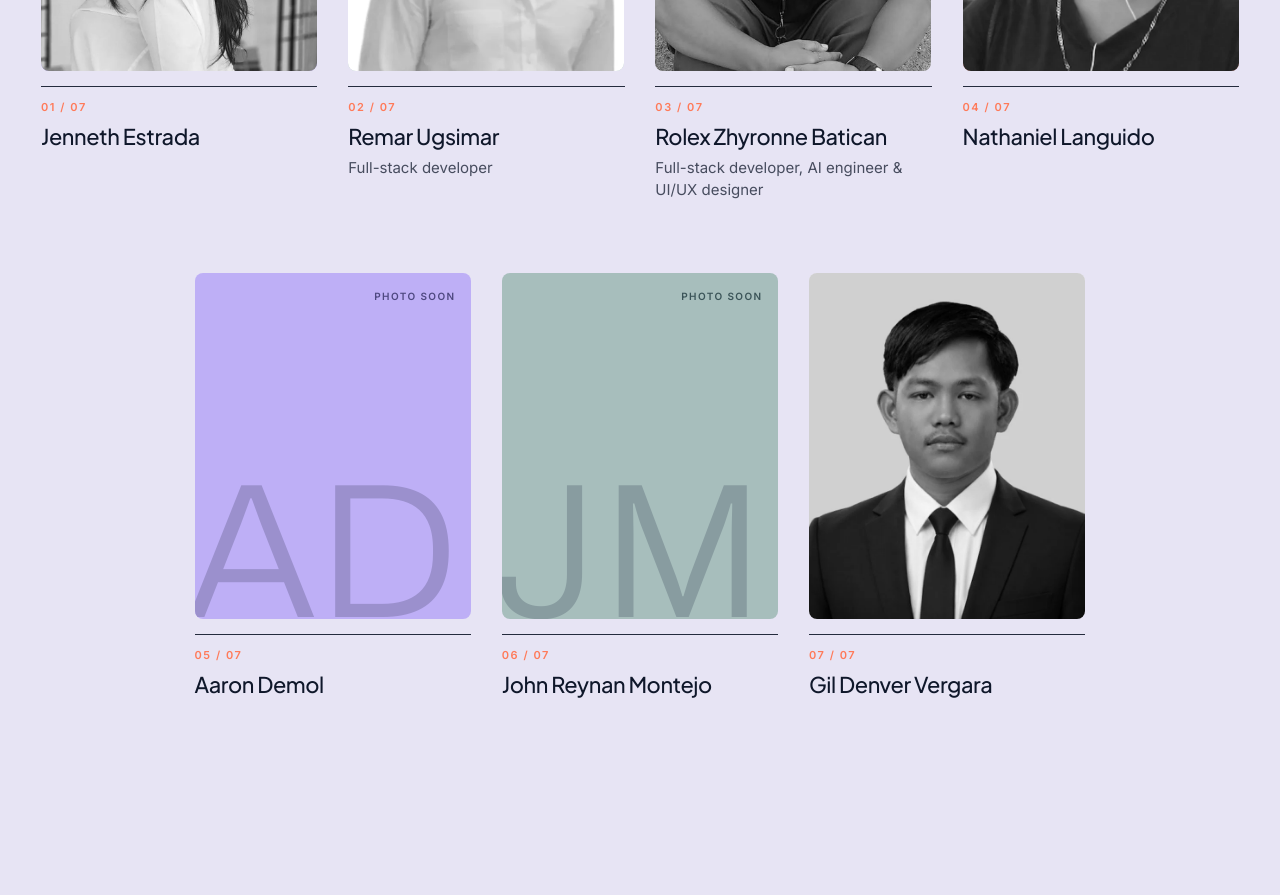
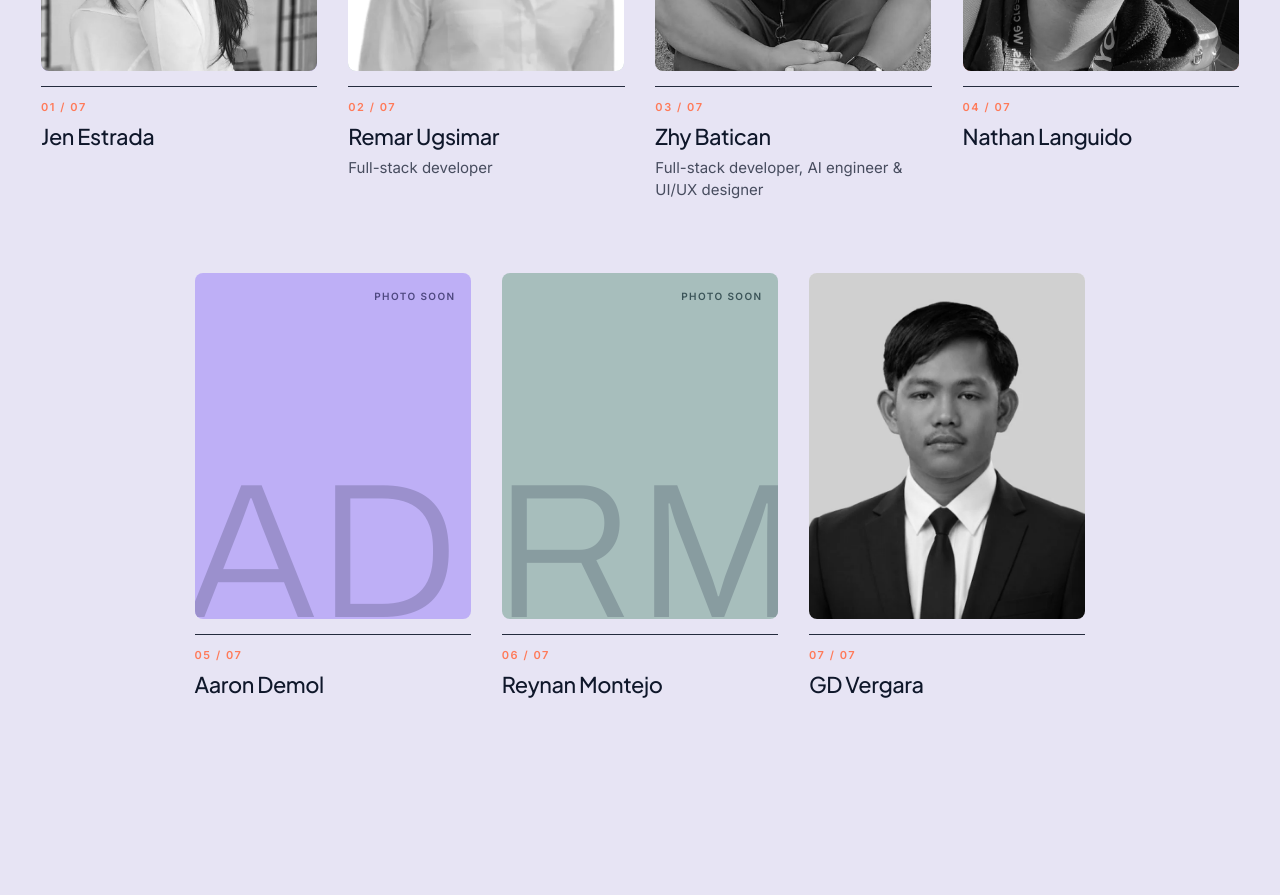
Before and after one commit to sauxxxxx/workwithoddly, a Next.js app: page /about in a window 1280 px wide. Shown: the part 2020-2915 px from the top of the page. Built offline with nearby package versions, Linux system fonts and the light colour scheme.

Commit message:
Publish updated team display names and Nathan portrait

```diff
--- a/components/about/TeamGrid.tsx
+++ b/components/about/TeamGrid.tsx
@@ -7,7 +7,7 @@ const GROUNDS = ["lavender", "sage", "cream", "coral"] as const;
 const COLUMNS = 4;
 
 const pad = (n: number) => String(n).padStart(2, "0");
-/** First and last initial: "Rolex Zhyronne Batican" → "RB". */
+/** First and last initial: "Reynan Montejo" → "RM". */
 const initials = (name: string) => {
   const words = name.split(" ").filter(Boolean);
   return (words[0][0] + (words.length > 1 ? words[words.length - 1][0] : "")).toUpperCase();
--- a/content/team.ts
+++ b/content/team.ts
@@ -18,11 +18,11 @@ export const team: TeamMember[] = [];
 
 /** The studio's people, on the About Us page. */
 export const people: TeamMember[] = [
-  { name: "Jenneth Estrada", role: null, portrait: "/team/jenneth-estrada.webp" },
+  { name: "Jen Estrada", role: null, portrait: "/team/jenneth-estrada.webp" },
   { name: "Remar Ugsimar", role: "Full-stack developer", portrait: "/team/remar-ugsimar.webp" },
-  { name: "Rolex Zhyronne Batican", role: "Full-stack developer, AI engineer & UI/UX designer", portrait: "/team/rolex-zhyronne-batican.webp" },
-  { name: "Nathaniel Languido", role: null, portrait: "/team/nathaniel-languido.webp" },
+  { name: "Zhy Batican", role: "Full-stack developer, AI engineer & UI/UX designer", portrait: "/team/rolex-zhyronne-batican.webp" },
+  { name: "Nathan Languido", role: null, portrait: "/team/nathaniel-languido.webp" },
   { name: "Aaron Demol", role: null, portrait: null },
-  { name: "John Reynan Montejo", role: null, portrait: null },
-  { name: "Gil Denver Vergara", role: null, portrait: "/team/gil-denver-vergara.webp" },
+  { name: "Reynan Montejo", role: null, portrait: null },
+  { name: "GD Vergara", role: null, portrait: "/team/gil-denver-vergara.webp" },
 ];
```
Also changed, not shown: public/team/nathaniel-languido.webp.
